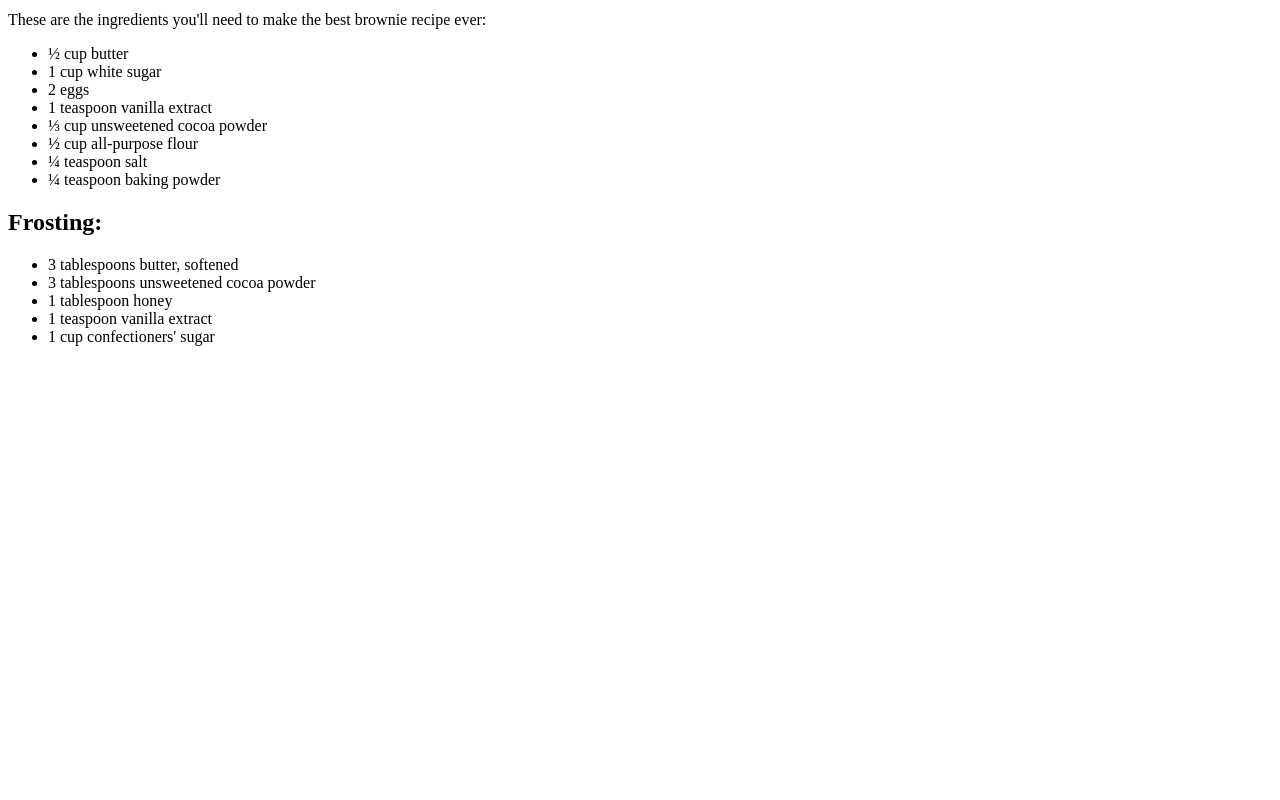
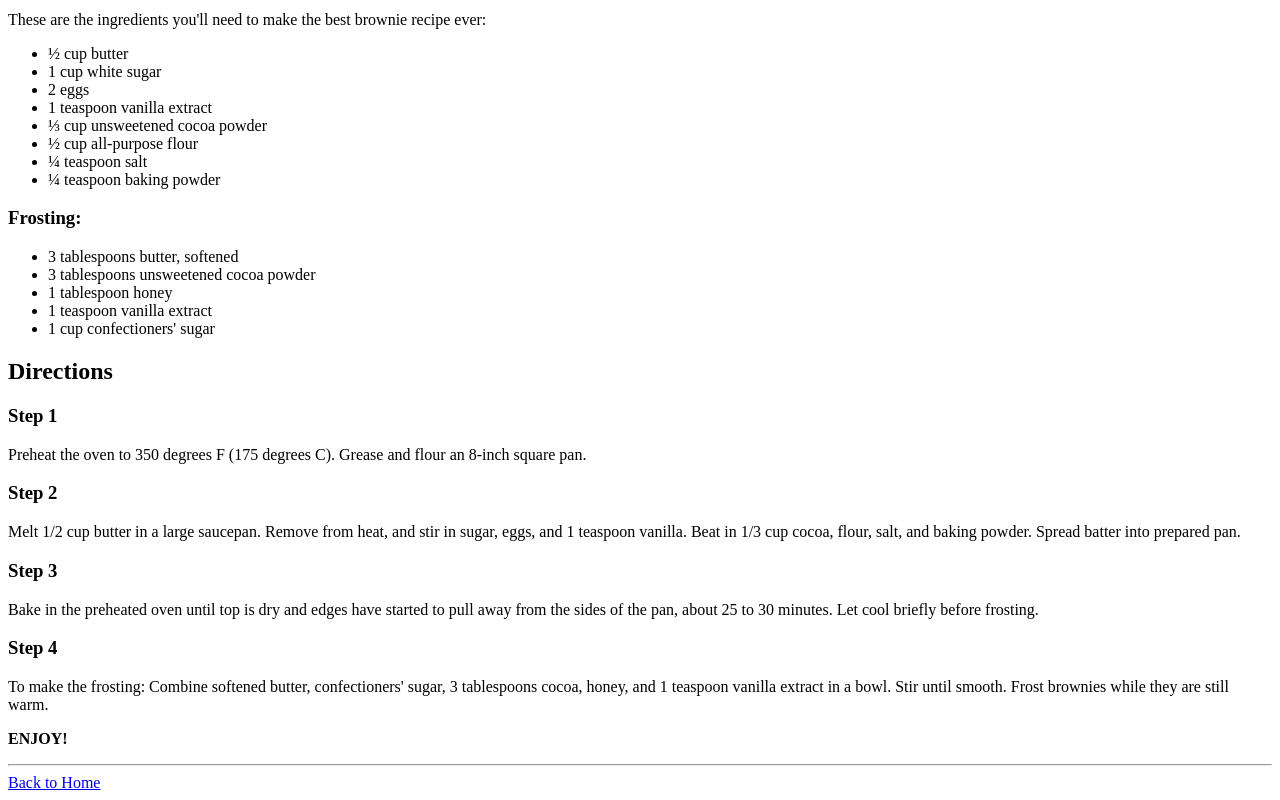
Before and after one commit to Julian-Hart/odin-recipes, a plain HTML site: page recipes/brownie.html in a window 1280 px wide. Shown: the part 450-1250 px from the top of the page. Before the commit the page ends 812 px from the top, so only its background shows below. Drawn offline with Linux system fonts and the light colour scheme.

Commit message:
finished the brownie recipe.

```diff
--- a/recipes/brownie.html
+++ b/recipes/brownie.html
@@ -28,7 +28,7 @@
       <li>¼ teaspoon salt</li>
       <li>¼ teaspoon baking powder</li>
     </ul>
-    <h2>Frosting:</h2>
+    <h3>Frosting:</h3>
     <ul>
       <li>3 tablespoons butter, softened</li>
       <li>3 tablespoons unsweetened cocoa powder</li>
@@ -36,5 +36,32 @@
       <li>1 teaspoon vanilla extract</li>
       <li>1 cup confectioners' sugar</li>
     </ul>
+    <h2>Directions</h2>
+    <h3>Step 1</h3>
+    <p>
+      Preheat the oven to 350 degrees F (175 degrees C). Grease and flour an
+      8-inch square pan.
+    </p>
+    <h3>Step 2</h3>
+    <p>
+      Melt 1/2 cup butter in a large saucepan. Remove from heat, and stir in
+      sugar, eggs, and 1 teaspoon vanilla. Beat in 1/3 cup cocoa, flour, salt,
+      and baking powder. Spread batter into prepared pan.
+    </p>
+    <h3>Step 3</h3>
+    <p>
+      Bake in the preheated oven until top is dry and edges have started to pull
+      away from the sides of the pan, about 25 to 30 minutes. Let cool briefly
+      before frosting.
+    </p>
+    <h3>Step 4</h3>
+    <p>
+      To make the frosting: Combine softened butter, confectioners' sugar, 3
+      tablespoons cocoa, honey, and 1 teaspoon vanilla extract in a bowl. Stir
+      until smooth. Frost brownies while they are still warm.
+    </p>
+    <p><strong>ENJOY!</strong></p>
+    <hr />
+    <a href="../index.html">Back to Home</a>
   </body>
 </html>
```
